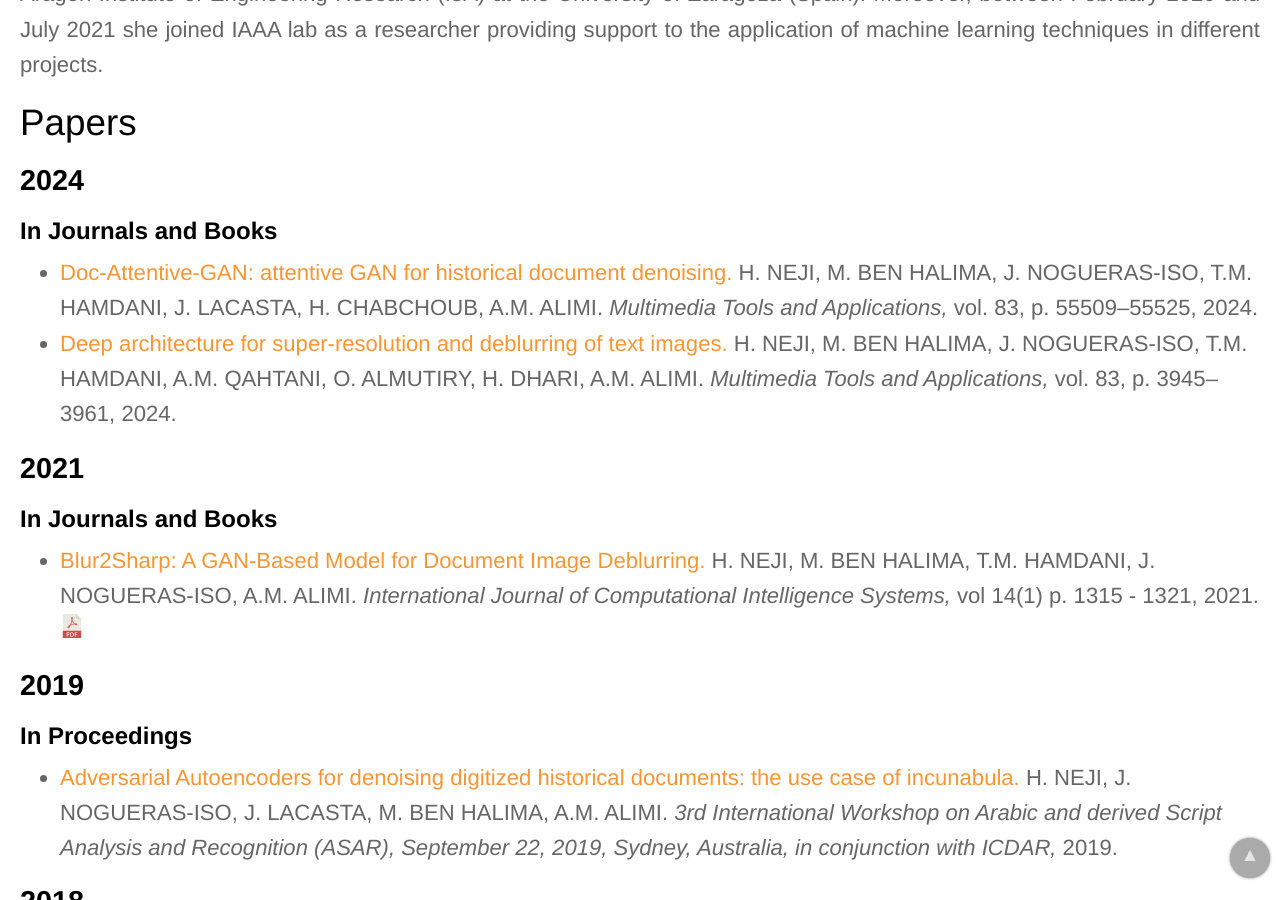
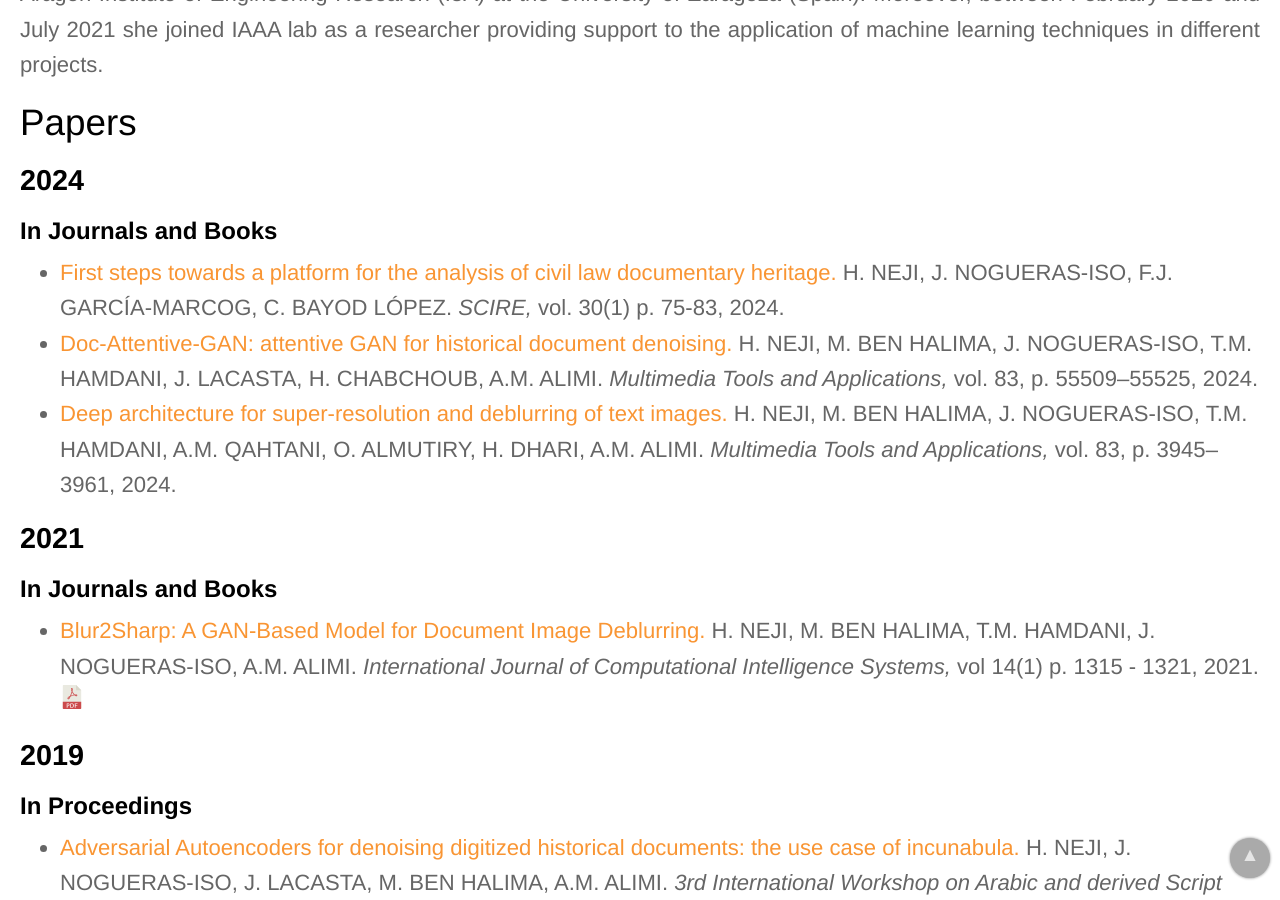
Before and after one commit to IAAA-Lab/IAAA-Lab.github.io, a Jekyll site: the page built from _staff/neji.md, in a window 1280 px wide and 900 px high, scrolled down 1081 px. Built offline with Jekyll 4.4.1, drawn with Linux system fonts in a browser that asks for light colours.

Commit message:
Addition of SCIRE paper

```diff
--- a/_data/papers.yml
+++ b/_data/papers.yml
@@ -1,6 +1,14 @@
 # Importante: dentro de este fichero los artículos tienen que estar ordenados por año
 # (los más recientes primero) y dentro de cada año primero van los libros, luego los
 # artículos de revista y capítulos de libro y finalmente los artículos de congreso
+# -------------------
+- title: "First steps towards a platform for the analysis of civil law documentary heritage"
+  url: https://doi.org/10.54886/scire.v30i1.5018
+  authors: H. NEJI, J. NOGUERAS-ISO, F.J. GARCÍA-MARCOG, C. BAYOD LÓPEZ
+  publication: "SCIRE"
+  publication_detail: "vol. 30(1) p. 75-83"
+  year: 2024
+  doi: 10.54886/scire.v30i1.5018
 # -------------------
 - title: "An empirical study of the limitations of minimum bounding boxes for defining the extent of geospatial resources: the use of DGGS and other alternatives for improving the performance of spatial searches"
   url: https://www.tandfonline.com/doi/full/10.1080/13658816.2024.2361274
```
